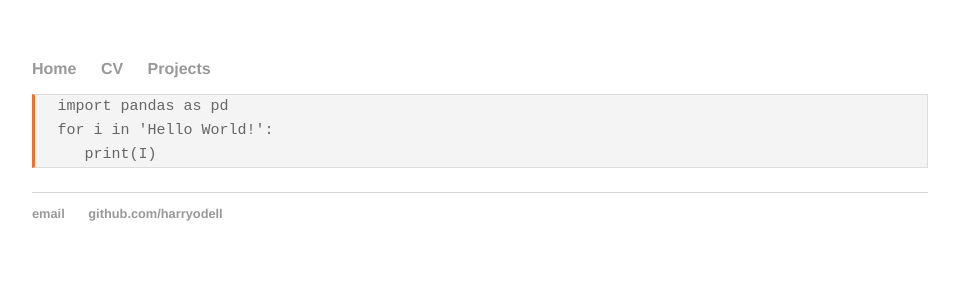
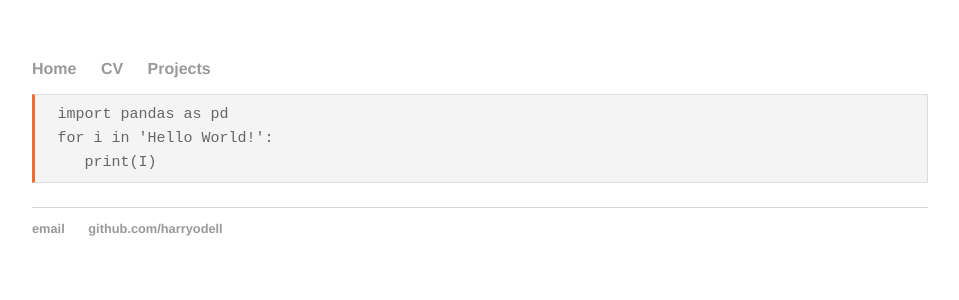
Before and after one commit to harryodell/harryodell.github.io, a Jekyll site: the page built from projects/PfSS.md, in a window 1280 px wide. Shown: the top 300 px of the page, without its empty margins (160-1119 px from the left). Built offline with Jekyll 4.4.1, drawn with Linux system fonts in a browser that asks for light colours; our own code applies the rules of GitHub Pages for plain Markdown files.

Commit message:
Update main.css

```diff
--- a/css/main.css
+++ b/css/main.css
@@ -58,7 +58,7 @@ pre {
     margin-bottom: 1.6em;
     max-width: 100%;
     overflow: auto;
-    padding: 0em 1.5em;
+    padding: 0.5em 1.5em;
     display: block;
     word-wrap: break-word;
 }
```
